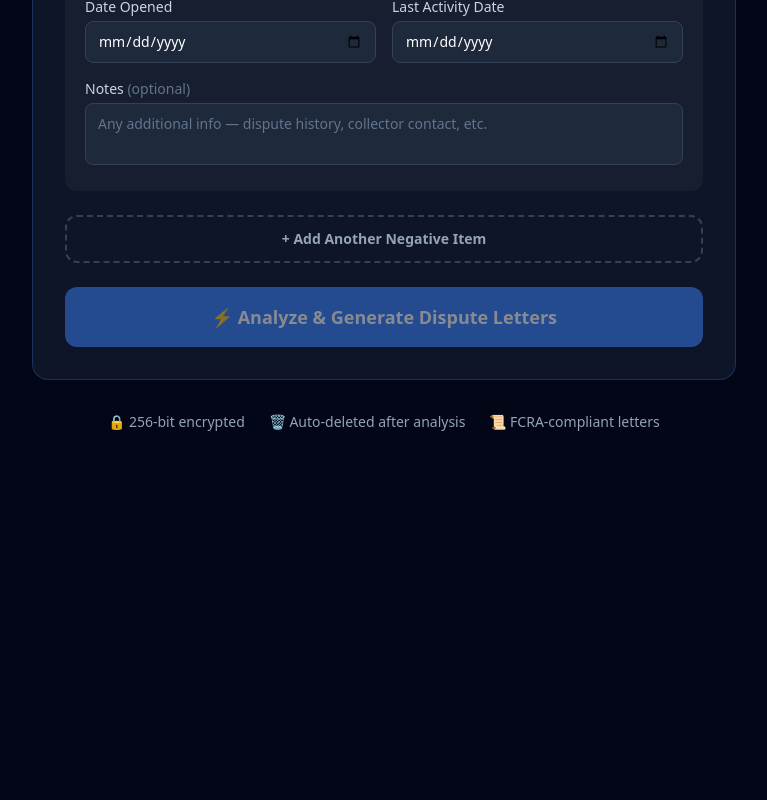
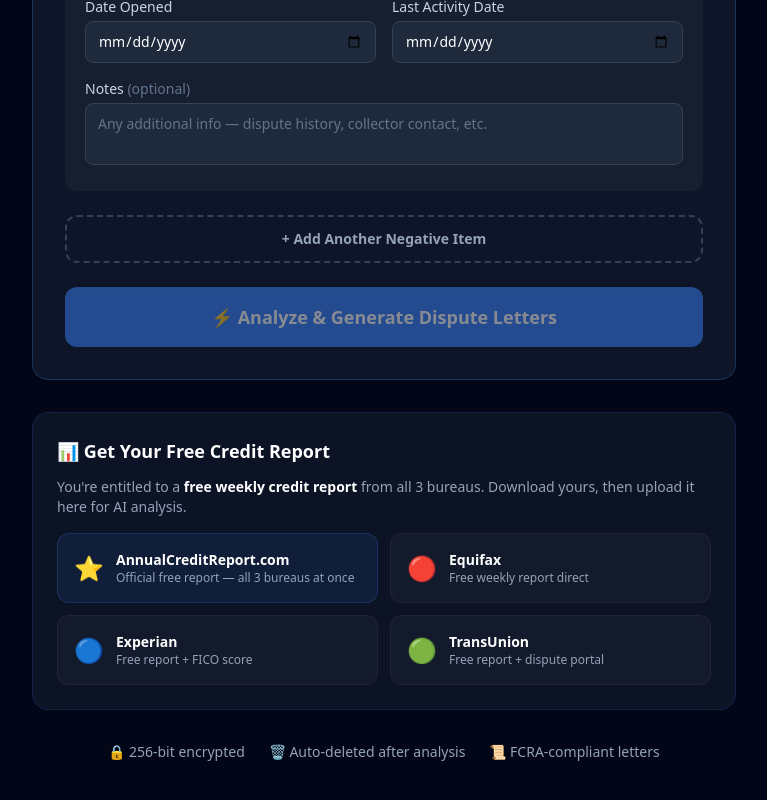
Before and after one commit to Zee-create-614/debtcrusher, a Next.js app: page /credit-repair in a window 1280 px wide. Shown: the part 838-1638 px from the top of the page, without its empty margins (256-1023 px from the left). Before the commit the page ends 1318 px from the top, so only its background shows below. Built offline with nearby package versions, Linux system fonts and the light colour scheme.

Commit message:
Add free credit report links: AnnualCreditReport.com + direct bureau links

```diff
--- a/app/credit-repair/page.tsx
+++ b/app/credit-repair/page.tsx
@@ -346,6 +346,64 @@
           )}
         </div>
 
+        {/* Get Your Free Credit Report */}
+        <div className="glass rounded-2xl p-6 mt-8">
+          <h3 className="text-lg font-bold text-white mb-3">📊 Get Your Free Credit Report</h3>
+          <p className="text-slate-400 text-sm mb-4">
+            You&apos;re entitled to a <span className="text-white font-semibold">free weekly credit report</span> from all 3 bureaus. Download yours, then upload it here for AI analysis.
+          </p>
+          <div className="grid grid-cols-1 sm:grid-cols-2 gap-3">
+            <a
+              href="https://www.annualcreditreport.com/index.action"
+              target="_blank"
+              rel="noopener noreferrer"
+              className="flex items-center gap-3 bg-crusher-blue/10 border border-crusher-blue/20 rounded-xl p-4 hover:bg-crusher-blue/20 transition-all group"
+            >
+              <span className="text-2xl">⭐</span>
+              <div>
+                <p className="text-white font-semibold text-sm group-hover:text-crusher-blue transition-colors">AnnualCreditReport.com</p>
+                <p className="text-slate-400 text-xs">Official free report — all 3 bureaus at once</p>
+              </div>
+            </a>
+            <a
+              href="https://www.equifax.com/personal/credit-report-services/free-credit-reports/"
+              target="_blank"
+              rel="noopener noreferrer"
+              className="flex items-center gap-3 bg-white/[0.03] border border-white/5 rounded-xl p-4 hover:bg-white/[0.06] transition-all group"
+            >
+              <span className="text-2xl">🔴</span>
+              <div>
+                <p className="text-white font-semibold text-sm">Equifax</p>
+                <p className="text-slate-400 text-xs">Free weekly report direct</p>
+              </div>
+            </a>
+            <a
+              href="https://www.experian.com/consumer-products/free-credit-report.html"
+              target="_blank"
+              rel="noopener noreferrer"
+              className="flex items-center gap-3 bg-white/[0.03] border border-white/5 rounded-xl p-4 hover:bg-white/[0.06] transition-all group"
+            >
+              <span className="text-2xl">🔵</span>
+              <div>
+                <p className="text-white font-semibold text-sm">Experian</p>
+                <p className="text-slate-400 text-xs">Free report + FICO score</p>
+              </div>
+            </a>
+            <a
+              href="https://www.transunion.com/credit-disputes/dispute-your-credit"
+              target="_blank"
+              rel="noopener noreferrer"
+              className="flex items-center gap-3 bg-white/[0.03] border border-white/5 rounded-xl p-4 hover:bg-white/[0.06] transition-all group"
+            >
+              <span className="text-2xl">🟢</span>
+              <div>
+                <p className="text-white font-semibold text-sm">TransUnion</p>
+                <p className="text-slate-400 text-xs">Free report + dispute portal</p>
+              </div>
+            </a>
+          </div>
+        </div>
+
         {/* Trust Signals */}
         <div className="flex flex-wrap justify-center gap-6 mt-8 text-slate-400 text-sm">
           <span>🔒 256-bit encrypted</span>
```
